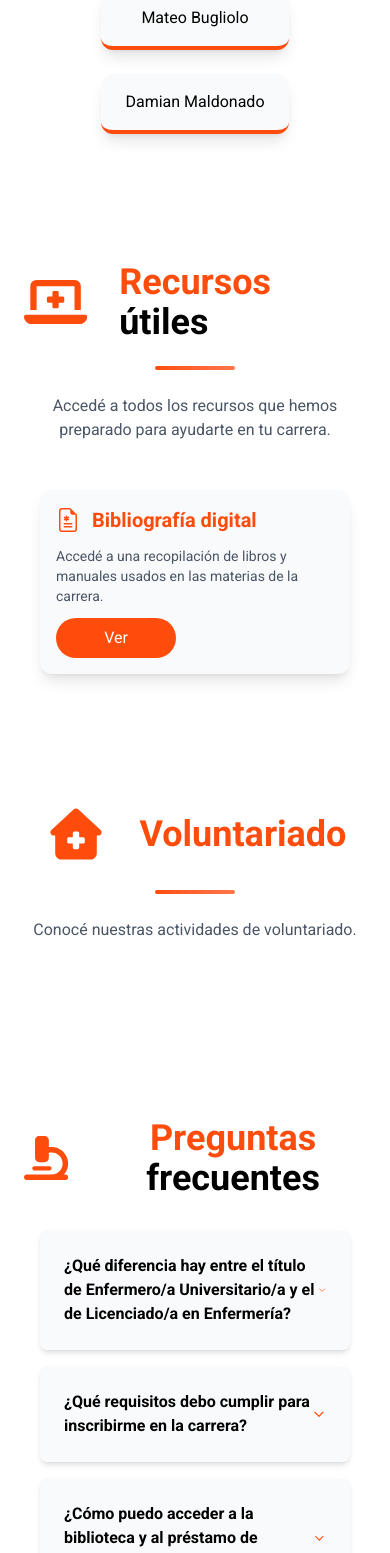
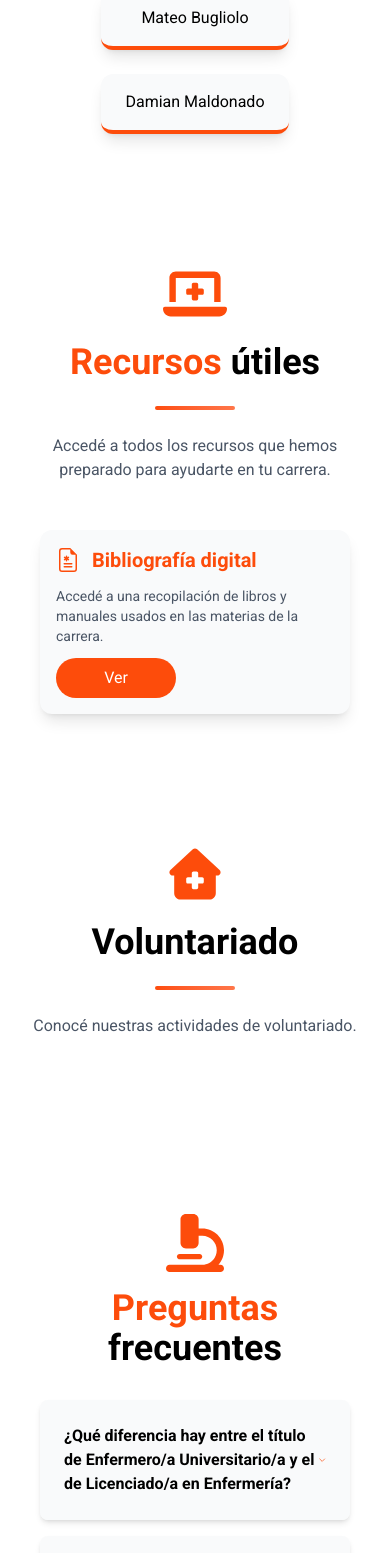
Before and after one commit to FranciscoJarusz/lista365, a React (Vite) app: page / in a window 390 px wide. Shown: the part 1790-3343 px from the top of the page. Built offline with nearby package versions, Linux system fonts and the light colour scheme.

Commit message:
Responsive en titulos con iconos.

```diff
--- a/src/components/Preguntas-frecuentes.jsx
+++ b/src/components/Preguntas-frecuentes.jsx
@@ -4,7 +4,7 @@ const PreguntasFrecuentes = () => {
     return (
         <div id="preguntas-frecuentes" className="p-6 flex flex-col items-center justify-center mt-20">
 
-            <h1 className="text-4xl md:text-6xl font-bold text-black mb-8 md:mb-12 text-center flex items-center justify-center gap-8">
+            <h1 className="text-4xl md:text-6xl font-bold text-black flex sm:flex-row flex-col items-center gap-4 md:gap-8 text-center mb-8 md:mb-12">
 
                 <svg xmlns="http://www.w3.org/2000/svg" width="58" height="58" viewBox="0 0 512 512" fill="var(--color-primario)">
                     <path d="M176 0c-26.5 0-48 21.5-48 48l0 208c0 26.5 21.5 48 48 48l64 0c26.5 0 48-21.5 48-48l0-64 32 0c70.7 0 128 57.3 128 128S390.7 448 320 448L32 448c-17.7 0-32 14.3-32 32s14.3 32 32 32l448 0c17.7 0 32-14.3 32-32s-14.3-32-32-32l-16.9 0c30.4-34 48.9-78.8 48.9-128 0-106-86-192-192-192l-32 0 0-80c0-26.5-21.5-48-48-48L176 0zM120 352c-13.3 0-24 10.7-24 24s10.7 24 24 24l176 0c13.3 0 24-10.7 24-24s-10.7-24-24-24l-176 0z"/>
--- a/src/components/Recursos.jsx
+++ b/src/components/Recursos.jsx
@@ -6,7 +6,7 @@ const Recursos = () => {
 
             <div className="flex flex-col items-center justify-center gap-6">
 
-                <h1 className="text-4xl md:text-6xl font-bold text-black flex items-center gap-8">
+                <h1 className="text-4xl md:text-6xl font-bold text-black flex sm:flex-row flex-col items-center gap-4 md:gap-8">
                     <svg xmlns="http://www.w3.org/2000/svg" width="64" height="64" viewBox="0 0 640 640" fill="var(--color-primario)">
                         <path d="M64 160C64 124.7 92.7 96 128 96L512 96C547.3 96 576 124.7 576 160L576 400L512 400L512 160L128 160L128 400L64 400L64 160zM0 467.2C0 456.6 8.6 448 19.2 448L620.8 448C631.4 448 640 456.6 640 467.2C640 509.6 605.6 544 563.2 544L76.8 544C34.4 544 0 509.6 0 467.2zM288 224C288 215.2 295.2 208 304 208L336 208C344.8 208 352 215.2 352 224L352 264L392 264C400.8 264 408 271.2 408 280L408 312C408 320.8 400.8 328 392 328L352 328L352 368C352 376.8 344.8 384 336 384L304 384C295.2 384 288 376.8 288 368L288 328L248 328C239.2 328 232 320.8 232 312L232 280C232 271.2 239.2 264 248 264L288 264L288 224z"/>
                     </svg>
--- a/src/components/Voluntariado.jsx
+++ b/src/components/Voluntariado.jsx
@@ -4,7 +4,7 @@ const Voluntariado = () => {
     return (
         <div id="voluntariado" className="p-6 flex flex-col items-center justify-center mt-20 gap-6">
 
-            <h1 className="text-4xl md:text-6xl font-bold text-primario text-center flex items-center gap-8">
+            <h1 className="text-4xl md:text-6xl font-bold text-black flex sm:flex-row flex-col items-center gap-4 md:gap-8">
             <svg xmlns="http://www.w3.org/2000/svg" width="64" height="64" viewBox="0 0 640 640" fill="var(--color-primario)">
                 <path d="M341.8 72.6C329.5 61.2 310.5 61.2 298.3 72.6L74.3 280.6C64.7 289.6 61.5 303.5 66.3 315.7C71.1 327.9 82.8 336 96 336L112 336L112 512C112 547.3 140.7 576 176 576L464 576C499.3 576 528 547.3 528 512L528 336L544 336C557.2 336 569 327.9 573.8 315.7C578.6 303.5 575.4 289.5 565.8 280.6L341.8 72.6zM288 312C288 303.2 295.2 296 304 296L336 296C344.8 296 352 303.2 352 312L352 352L392 352C400.8 352 408 359.2 408 368L408 400C408 408.8 400.8 416 392 416L352 416L352 456C352 464.8 344.8 472 336 472L304 472C295.2 472 288 464.8 288 456L288 416L248 416C239.2 416 232 408.8 232 400L232 368C232 359.2 239.2 352 248 352L288 352L288 312z"/>
                 </svg>
```
